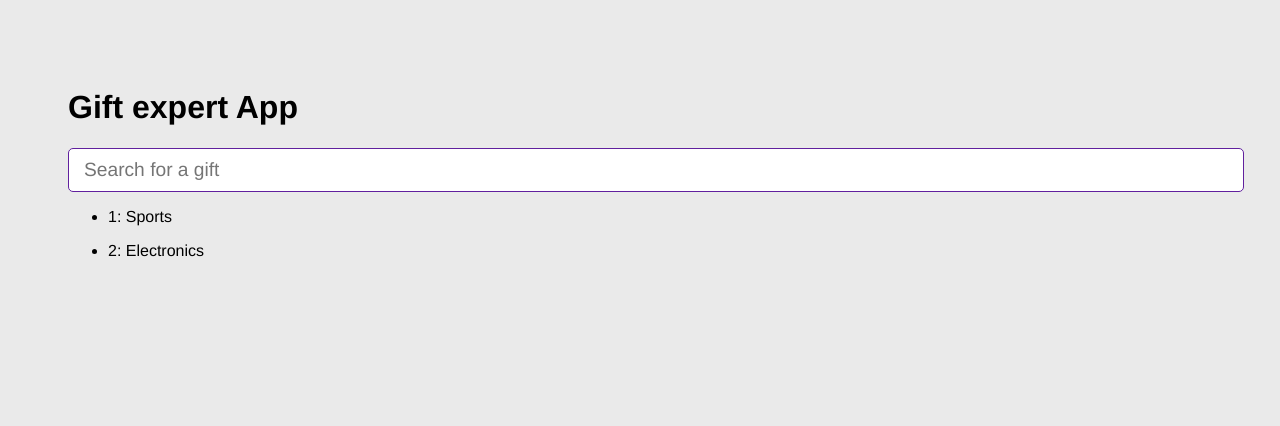
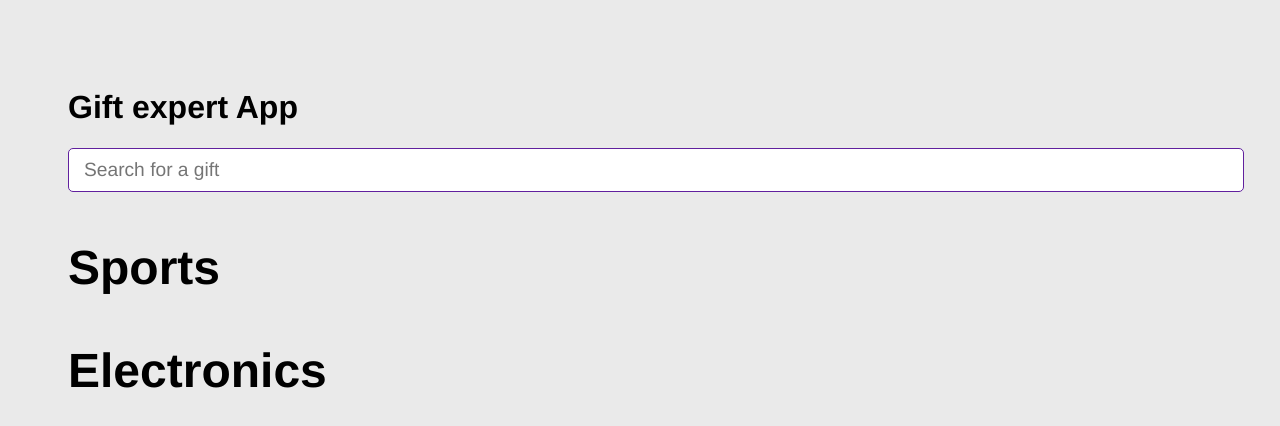
Before and after one commit to joseenrique-dev/gifs-react-test, a React (Vite) app: page / in a window 1280 px wide. Shown: the top 426 px of the page. Built offline with nearby package versions, Linux system fonts and the light colour scheme.

Commit message:
test another way to add category.

```diff
--- a/GiftExpertApp.jsx
+++ b/GiftExpertApp.jsx
@@ -1,24 +1,37 @@
 import { useState } from 'react';
-import AddCategfory from './src/components/AddCategory';
+import AddCategory from './src/components/AddCategory';
+import GiftGrid from './src/components/GiftGrid';
 
 export default function GiftExpertApp() {
     const [categories, setCategories] = useState(['Sports', 'Electronics']);
 
+    const onAddCategory = (newCategory) => {
+        if(categories.includes( newCategory) ) return;
+        setCategories((categories) => [...categories, newCategory]);
+    }
+
+    const showErrorMessage = (message) => {
+        return (
+            <div className="error-message">
+                {message}
+            </div>
+        )
+    }
+
   return (
     <div>
       <h1>Gift expert App</h1>
-      <AddCategfory setCategories={setCategories} categories={categories}/>
+      <AddCategory
+        onNewCategory={ onAddCategory }
+      />
       {
         categories.length > 0 ?
-        categories.map((category, index) => {
-          return (
-            <div key={index}>
-              <ul>
-                <li>{index+1}: {category}</li>
-              </ul>
-            </div>
-          )
-        })
+        categories.map((category, index) => (
+            <GiftGrid
+              key={index}
+              category={category}
+            />
+          ))
         :
         <p>No categories yet :(</p>
       }
--- a/src/components/AddCategory.jsx
+++ b/src/components/AddCategory.jsx
@@ -1,6 +1,6 @@
 import { useState } from 'react';
 
-const AddCategory = ({setCategories}) => {
+const AddCategory = ({onNewCategory}) => {
 
     const [inputValue, setInputValue] = useState('');
 
@@ -10,9 +10,9 @@ const AddCategory = ({setCategories}) => {
 
     const onSubmit = (e) => {
         e.preventDefault();
-        debugger
+        if(inputValue.trim().length <= 1) return;
         console.log(inputValue);
-        setCategories((categories)=> [...categories, inputValue]);
+        onNewCategory(inputValue.trim());
         setInputValue('');
     }
   return (
--- /dev/null
+++ b/src/components/GiftGrid.jsx
@@ -0,0 +1,12 @@
+import React from 'react'
+
+const GiftGrid = ({ category }) => {
+
+  return (
+    <>
+        <h3>{category}</h3>
+    </>
+  )
+}
+
+export default GiftGrid
```
